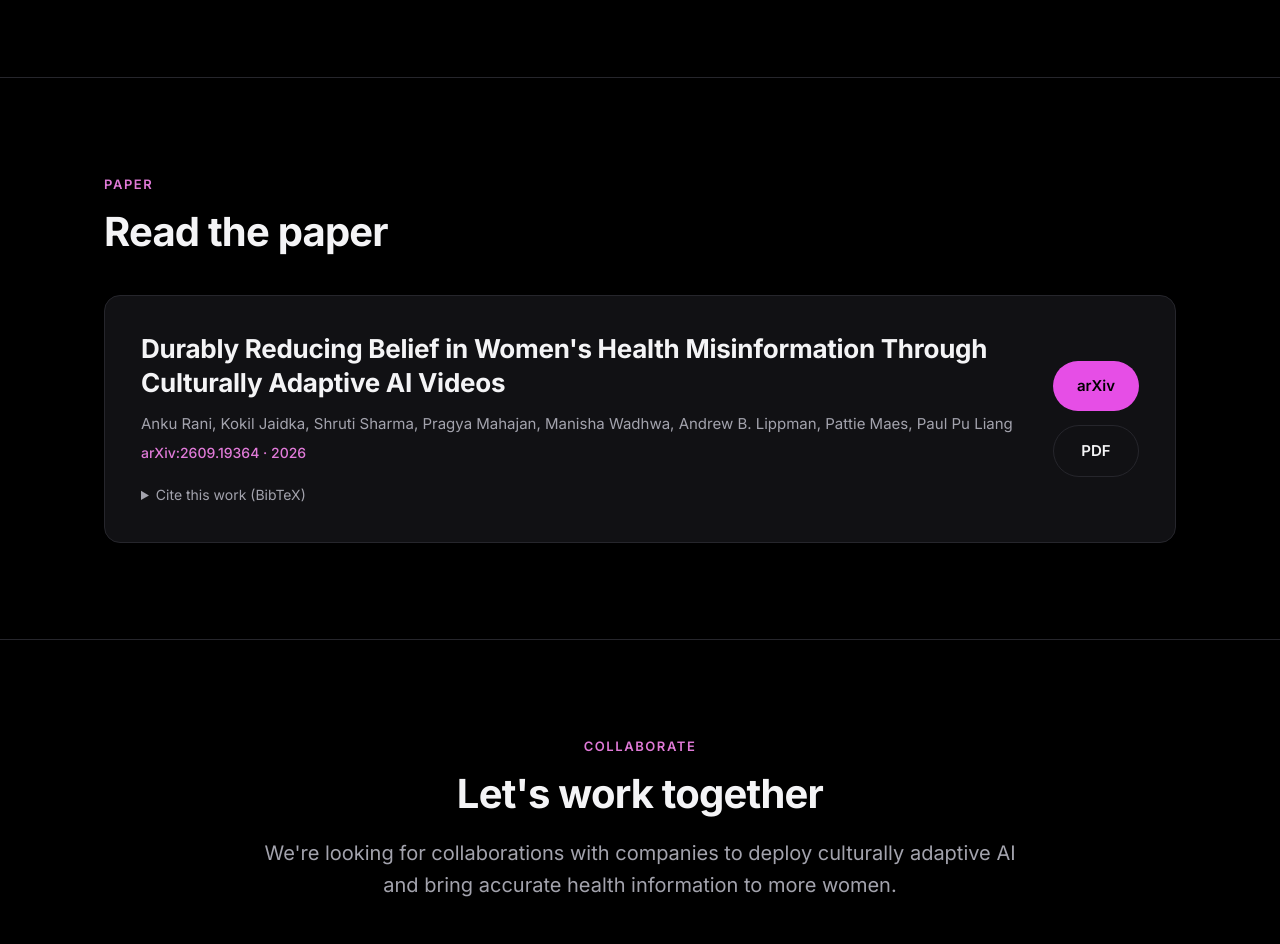
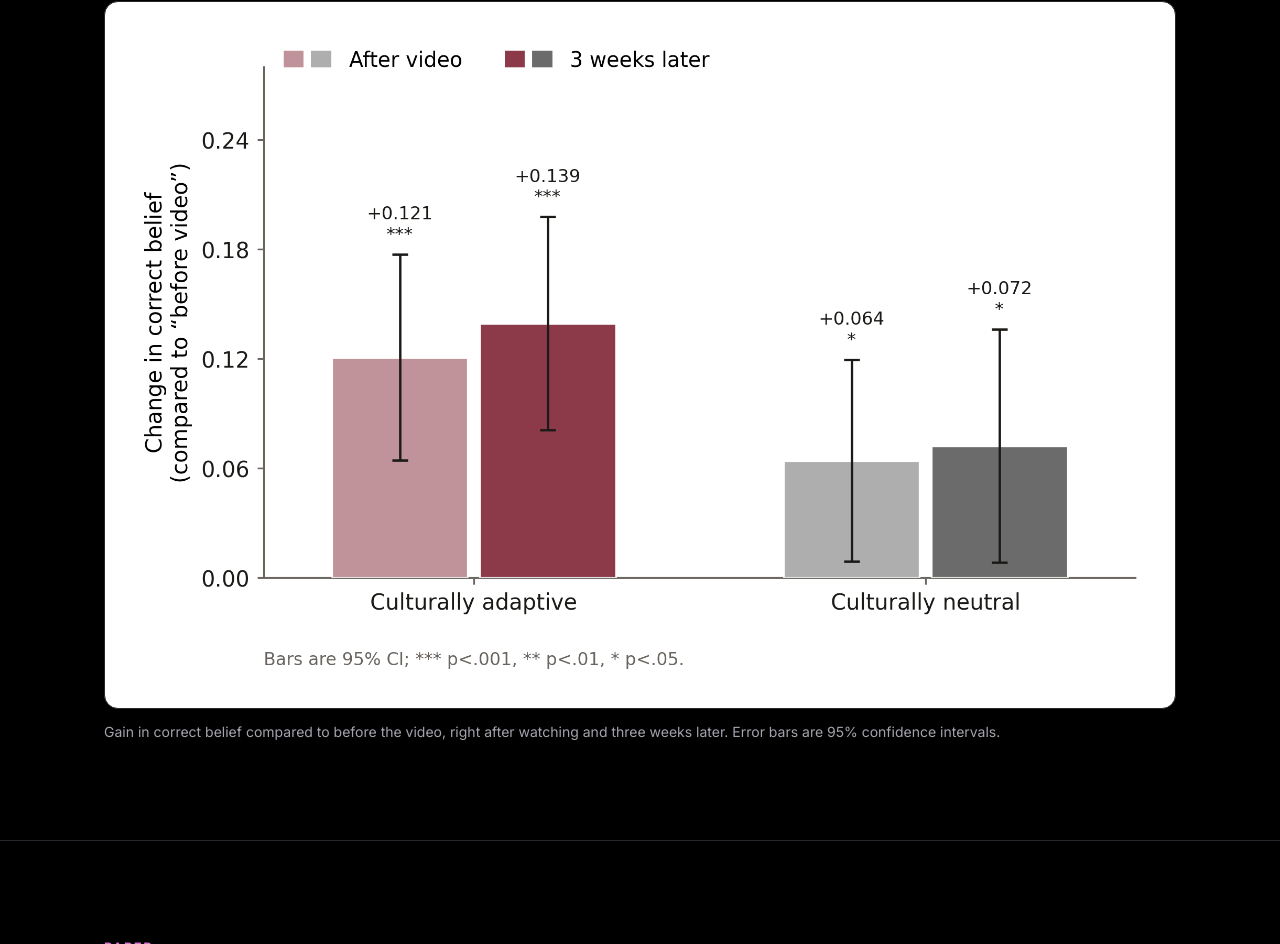
Before and after one commit to ankuranii/projectsaheli, a plain HTML site: page research.html in a window 1280 px wide. Shown: the part 1204-2148 px from the top of the page. Drawn offline with Linux system fonts and the light colour scheme.

Commit message:
Add results chart to research page
Co-Authored-By: Claude Opus 5.5 <noreply@anthropic.com>

```diff
--- a/research.html
+++ b/research.html
@@ -55,6 +55,11 @@
         A culturally adaptive character reduced misinformation belief nearly twice as much.
         <span>The largest advantage was on community-reinforced beliefs, such as blaming women for infertility.</span>
       </div>
+
+      <figure class="chart">
+        <img src="assets/results-chart.png" alt="Bar chart of change in correct belief compared to before the video. Culturally adaptive: +0.121 right after the video and +0.139 three weeks later (both p&lt;.001). Culturally neutral: +0.064 after and +0.072 three weeks later (both p&lt;.05). Bars show 95% confidence intervals.">
+        <figcaption>Gain in correct belief compared to before the video, right after watching and three weeks later. Error bars are 95% confidence intervals.</figcaption>
+      </figure>
     </div>
   </section>
 
--- a/styles.css
+++ b/styles.css
@@ -128,6 +128,11 @@ nav .wrap { display: flex; align-items: center; justify-content: space-between;
 }
 .finding span { display: block; margin-top: 8px; font-size: 16px; font-weight: 400; color: var(--muted); }
 
+/* Chart */
+.chart { margin-top: 20px; }
+.chart img { width: 100%; background: #fff; border-radius: 14px; padding: 24px; border: 1px solid var(--line); }
+.chart figcaption { color: var(--muted); font-size: 14px; margin-top: 12px; }
+
 /* Paper */
 .paper {
   margin-top: 40px; display: grid; grid-template-columns: 1fr auto; gap: 32px; align-items: center;
@@ -191,4 +196,5 @@ footer a:hover { color: var(--text); }
   .stats, .team { grid-template-columns: 1fr; }
   .char img { width: 38%; }
   .paper { padding: 24px; }
+  .chart img { padding: 12px; }
 }
```
Also changed, not shown: assets/results-chart.png (added).
